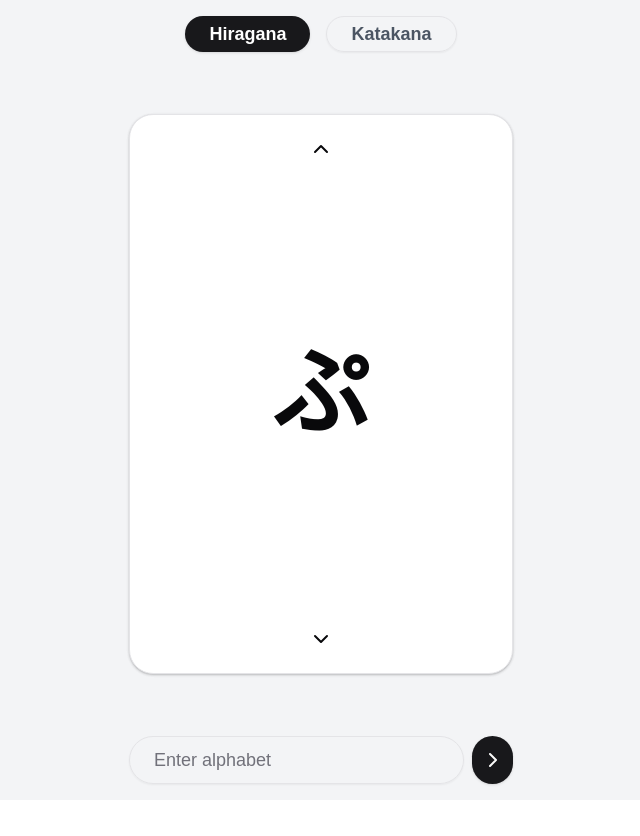
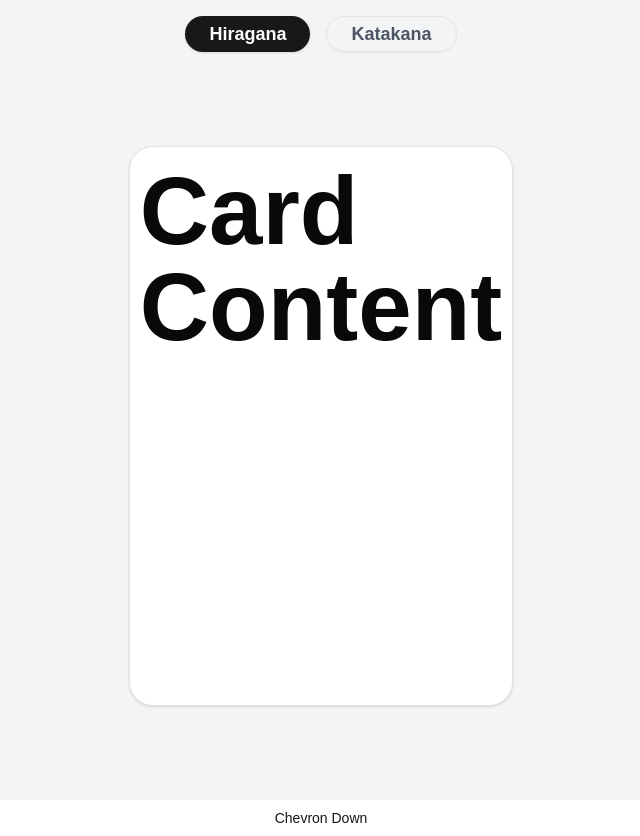
Before and after one commit to alharkan7/japanese-flashcards, a Next.js app: page / in a window 1280 px wide. Shown: the whole page, without its empty margins (319-959 px from the left). Before the commit the page ends 800 px from the top, so only its background shows below. Built offline with nearby package versions, Linux system fonts and the light colour scheme.

Commit message:
Move chevron to out of cards

```diff
--- a/app/page.tsx
+++ b/app/page.tsx
@@ -1236,7 +1236,7 @@ export default function Component() {
           onClick={() => setSelectedType("hiragana")}
           className={`rounded-full px-6 py-2 text-lg font-semibold ${
             selectedType === "hiragana" ? "text-white" : "text-gray-600"
-          }`} // Changed text color to white when selected
+          }`}
         >
           Hiragana
         </Button>
@@ -1245,11 +1245,19 @@ export default function Component() {
           onClick={() => setSelectedType("katakana")}
           className={`rounded-full px-6 py-2 text-lg font-semibold ${
             selectedType === "katakana" ? "text-white" : "text-gray-600"
-          }`} // Changed text color to white when selected
+          }`}
         >
           Katakana
         </Button>
       </div>
+      <Button
+        variant="ghost"
+        size="icon"
+        className="absolute top-0 left-1/2 transform -translate-x-1/2 -translate-y-full"
+        onClick={handlePreviousCard}
+      >
+        Chevron Up
+      </Button>
       <div className="relative w-full max-w-sm flex-grow flex flex-col justify-center perspective-1000">
         <div
           className={`relative w-full h-[70vh] transition-transform duration-300 transform-style-3d ${
@@ -1273,93 +1281,18 @@ export default function Component() {
             }`}
             onClick={handleCardClick}
           >
-            <Button
-              variant="ghost"
-              size="icon"
-              onClick={(e) => {
-                e.stopPropagation();
-                handlePreviousCard();
-              }}
-              className="self-center rounded-full"
-            >
-              <ChevronUp className="h-6 w-6" />
-            </Button>
-            <div className="flex-grow flex items-center justify-center">
-              {currentCard.japanese}
-            </div>
-            <Button
-              variant="ghost"
-              size="icon"
-              onClick={(e) => {
-                e.stopPropagation();
-                handleNextCard();
-              }}
-              className="self-center rounded-full"
-            >
-              <ChevronDown className="h-6 w-6" />
-            </Button>
-          </Card>
-          <Card
-            className={`absolute w-full h-full flex flex-col items-center justify-between p-4 text-8xl font-bold cursor-pointer transition-all duration-500 backface-hidden rotate-y-180 rounded-3xl ${
-              cardState === "correct"
-                ? "bg-green-100"
-                : cardState === "incorrect"
-                ? "bg-red-100"
-                : "bg-white"
-            }`}
-            onClick={handleCardClick}
-          >
-            <Button
-              variant="ghost"
-              size="icon"
-              onClick={(e) => {
-                e.stopPropagation();
-                handlePreviousCard();
-              }}
-              className="self-center rounded-full"
-            >
-              <ChevronUp className="h-6 w-6" />
-            </Button>
-            <div className="flex-grow flex items-center justify-center rotate-y-180">
-              {currentCard.japanese}
-            </div>
-            <Button
-              variant="ghost"
-              size="icon"
-              onClick={(e) => {
-                e.stopPropagation();
-                handleNextCard();
-              }}
-              className="self-center rounded-full"
-            >
-              <ChevronDown className="h-6 w-6" />
-            </Button>
+            Card Content
           </Card>
         </div>
       </div>
-      <div className="w-full max-w-sm mt-4">
-        <div className="flex items-center space-x-2">
-          <Input
-            type="text"
-            placeholder="Enter alphabet"
-            value={userInput}
-            onChange={(e) => setUserInput(e.target.value)}
-            onKeyDown={(e) => {
-              if (e.key === "Enter") {
-                handleCheck(); // Trigger the button action
-              }
-            }}
-            className="flex-grow rounded-full text-lg px-6 py-3 h-12 text-black" // Changed text color to black
-          />
-          <Button
-            onClick={handleCheck}
-            size="icon"
-            className="rounded-full w-12 h-12 p-0 flex items-center justify-center" // Ensure button height matches input
-          >
-            <ChevronRight className="h-6 w-6" />
-          </Button>
-        </div>
-      </div>
+      <Button
+        variant="ghost"
+        size="icon"
+        className="absolute bottom-0 left-1/2 transform -translate-x-1/2 translate-y-full"
+        onClick={handleNextCard}
+      >
+        Chevron Down
+      </Button>
     </div>
   );
 }
```
